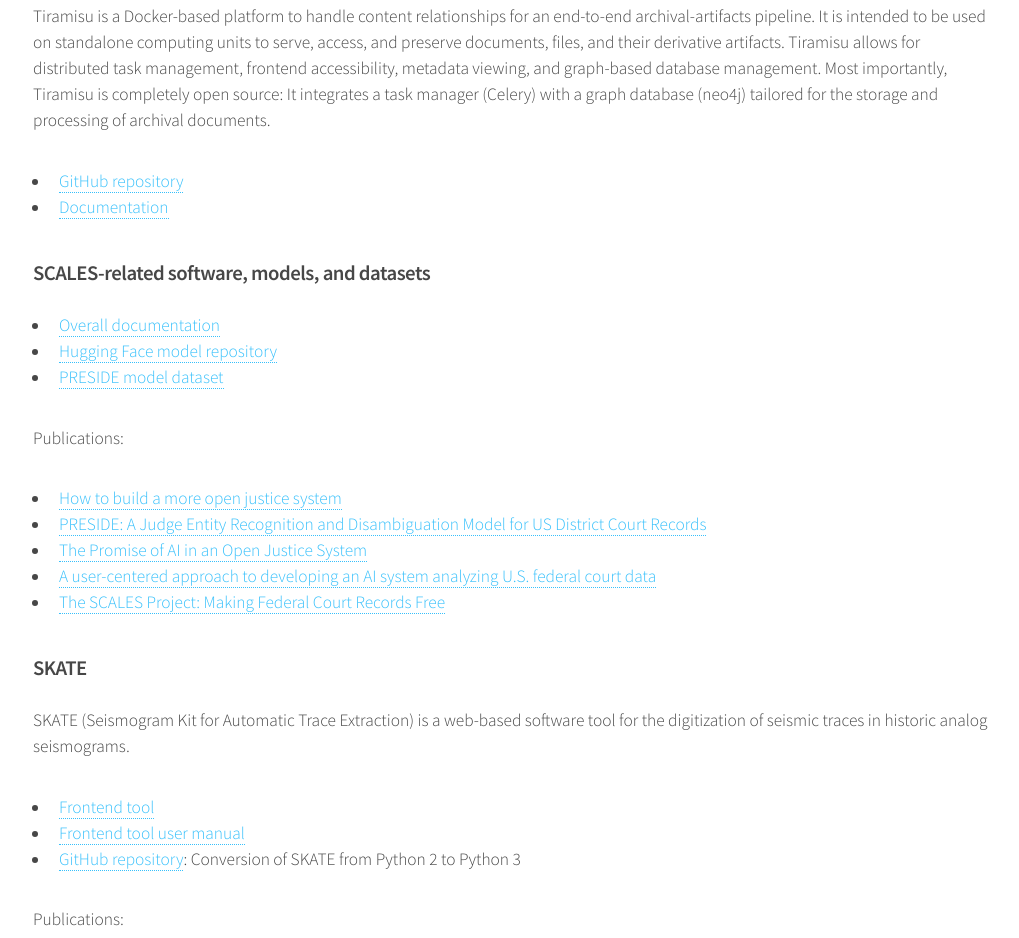
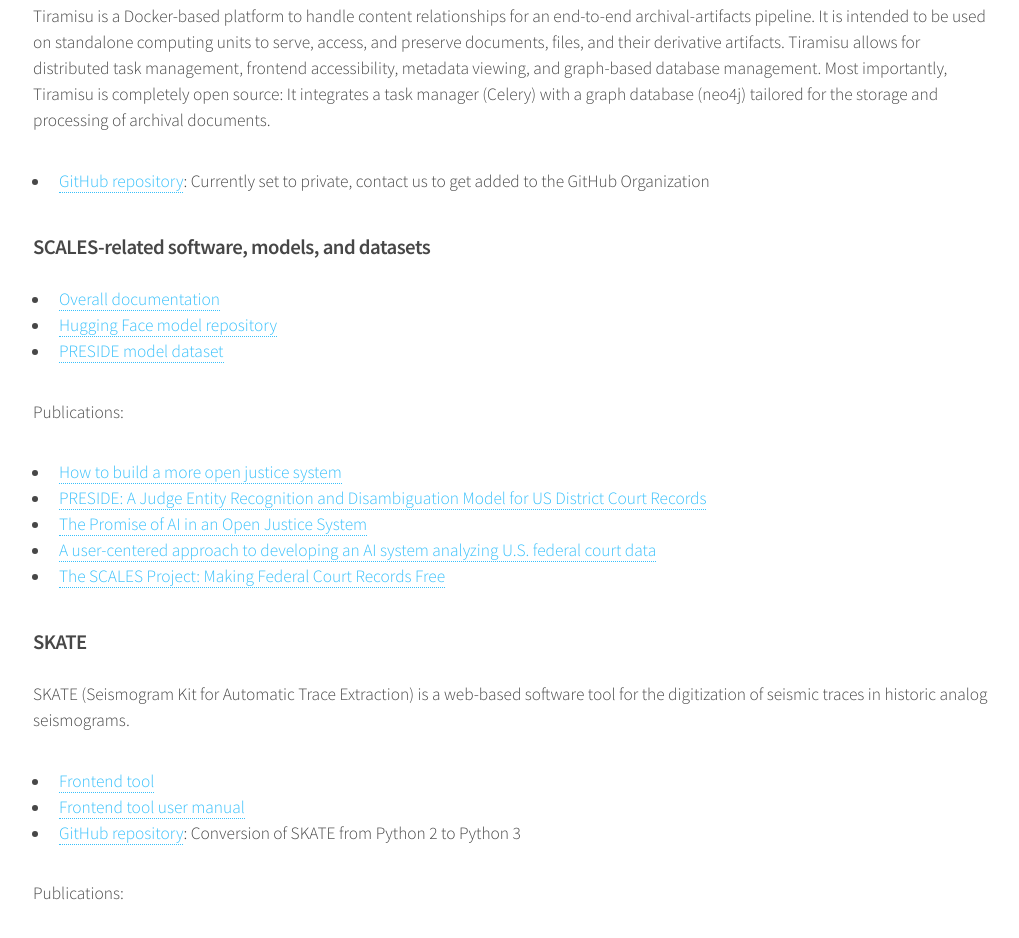
Before and after one commit to amarallab/bpsd_website, a plain HTML site: page software.html in a window 1280 px wide. Shown: the part 745-1683 px from the top of the page, without its empty margins (127-1146 px from the left). Drawn offline with Linux system fonts and the light colour scheme.

Commit message:
Update Tiramisu section to clarify GitHub repository access and documentation status

```diff
--- a/software.html
+++ b/software.html
@@ -84,8 +84,7 @@
 <p>Tiramisu is a Docker-based platform to handle content relationships for an end-to-end archival-artifacts pipeline. It is intended to be used on standalone computing units to serve, access, and preserve documents, files, and their derivative artifacts. Tiramisu allows for distributed task management, frontend accessibility, metadata viewing, and graph-based database management. Most importantly, Tiramisu is completely open source: It integrates a task manager (Celery) with a graph database (neo4j) tailored for the storage and processing of archival documents.</p>
 
 <ul>
-  <li><a href="https://github.com/born-physical-studied-digitally/mcdc_doc_extraction_test">GitHub repository</a></li>
-  <li><a href="https://github.com/morales-felix/nhgri-archive/blob/main/tiramisu/README.md">Documentation</a></li>
+  <li><a href="https://github.com/born-physical-studied-digitally/mcdc_doc_extraction_test">GitHub repository</a>: Currently set to private, contact us to get added to the GitHub Organization</li>
 </ul>
 
 <h3 id="scales-related-software-models-and-datasets">SCALES-related software, models, and datasets</h3>
```
